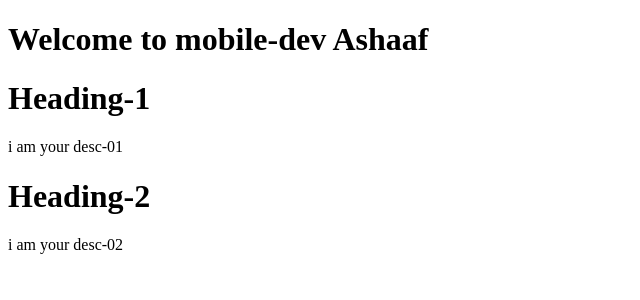
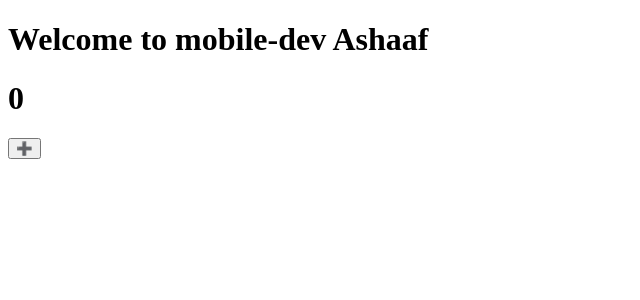
Before and after one commit to ashaafkhan/mobile-dev, a React (Vite) app in the folder react-refresher/: page / in a window 1280 px wide. Shown: the top 300 px of the page, without its empty margins (0-640 px from the left). Built offline with nearby package versions, Linux system fonts and the light colour scheme.

Commit message:
made counter using useState

```diff
--- a/react-refresher/src/App.jsx
+++ b/react-refresher/src/App.jsx
@@ -1,12 +1,14 @@
-import H1 from "./H1"
+import {useState} from "react";
+
 function App(){
+
+const [count, setCount] = useState(0)
+
+
     return (
         <div>
-            {/* reusability */}
-            <H1 title="Heading-1" desc= "i am your desc-01"/>
-            <H1 title="Heading-2" desc="i am your desc-02"/>
-            <H1 />
-            <H1 />
+           <h1>{count}</h1>
+           <button onClick = {()=>setCount(count+1)}>➕</button>
         </div>
     )
 }
```
